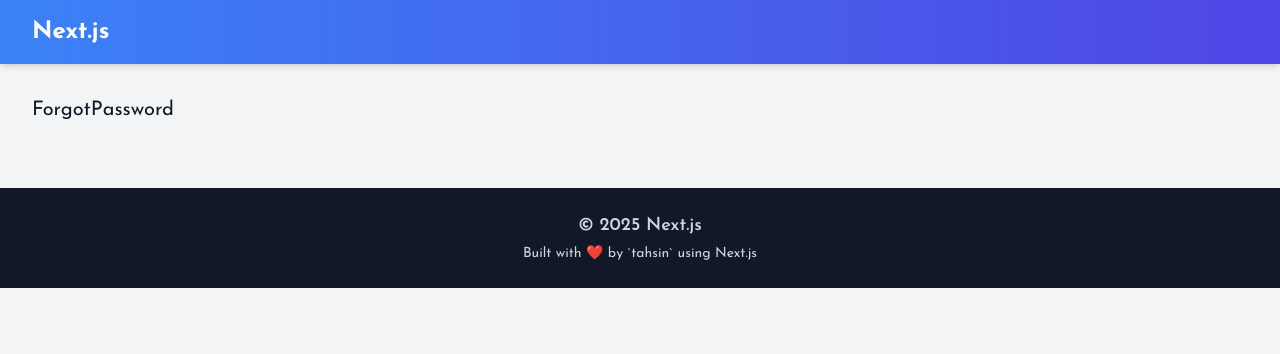
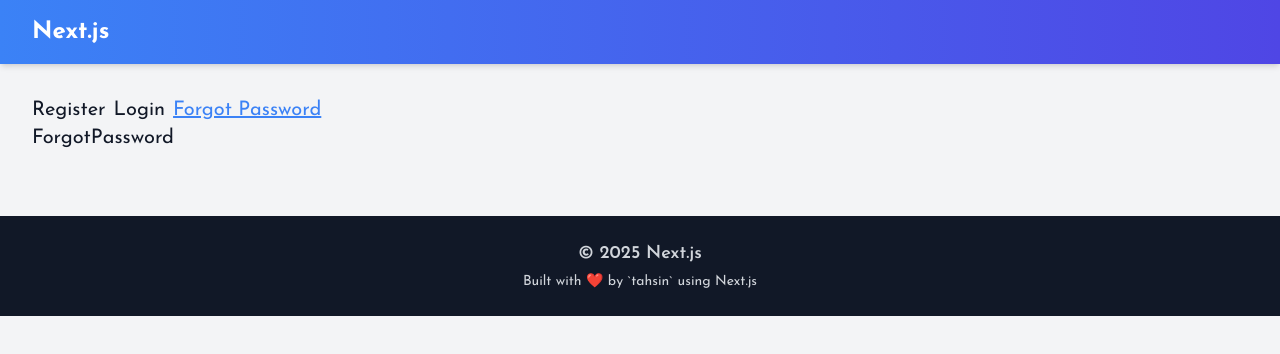
Before and after one commit to Tahsin005/Next-js, a Next.js app in the folder 02_routing_demo/routing-demo/: page /forgot-password in a window 1280 px wide. Shown: the top 354 px of the page. Built offline with nearby package versions, Linux system fonts and the light colour scheme.

Commit message:
active links in next.js

```diff
--- /dev/null
+++ b/02_routing_demo/routing-demo/src/app/(auth)/layout.tsx
@@ -0,0 +1,25 @@
+'use client';
+
+import Link from "next/link";
+import { usePathname } from "next/navigation";
+
+const navLinks = [
+    { name: "Register", href: "/register" },
+    { name: "Login", href: "/login" },
+    { name: "Forgot Password", href: "/forgot-password" },
+]
+
+export default function AuthLayout({ children, }: { children: React.ReactNode }) {
+    const pathname = usePathname();
+    return (
+        <div>
+            {navLinks.map((link) => {
+                const isActive = pathname === link.href || (pathname.startsWith(link.href) && link.href !== "/");
+                return (
+                    <Link className={isActive ? "underline text-blue-500 mr-2" : "mr-2"} href={link.href} key={link.name}>{link.name}</Link>
+                )
+            })}
+            {children}
+        </div>
+    )
+}
```
